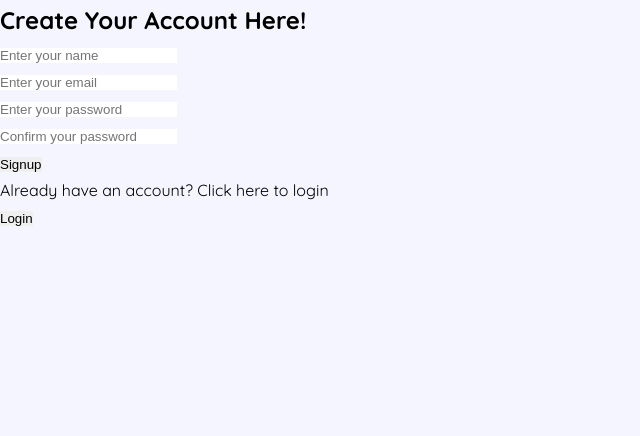
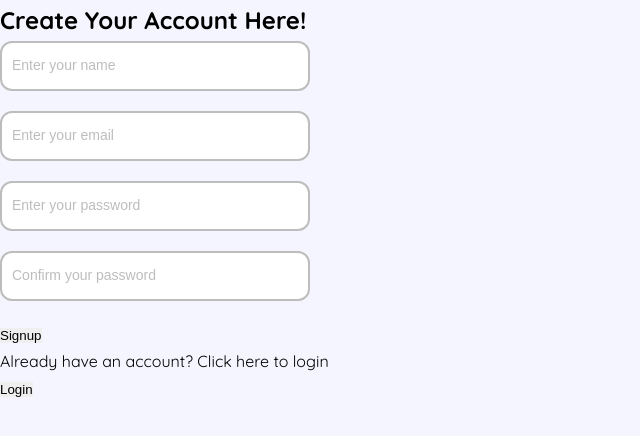
Before and after one commit to SaboorSohaib/Shoppingify-app-frontend, a React (Create React App) app: page /signup in a window 1280 px wide. Shown: the top 436 px of the page, without its empty margins (0-640 px from the left). Built offline with nearby package versions, Linux system fonts and the light colour scheme.

Commit message:
Add more style to item component

```diff
--- a/src/components/item/item.css
+++ b/src/components/item/item.css
@@ -1,3 +1,7 @@
+.Item__conatiner {
+  width: 70%;
+}
+
 .item {
   padding: 30px 0 0 30px;
   color: var(--color-black);
@@ -39,3 +43,85 @@
 .plus__button {
   color: #c1c1c4;
 }
+
+/* Add Item Style */
+
+.AddItem__container {
+  flex: 1;
+  padding-top: 30px;
+}
+
+/* form {
+  display: flex;
+  flex-direction: column;
+} */
+
+.form-group {
+  display: flex;
+  flex-direction: column;
+  margin-bottom: 20px;
+}
+
+input {
+  border: 2px solid #BDBDBD;
+  border-radius: 12px;
+  width: 310px;
+  height: 50px;
+}
+
+textarea {
+  border: 2px solid #BDBDBD;
+  border-radius: 12px;
+  width: 310px;
+  height: 100px;
+}
+
+.custom__select {
+  width: 310px;
+  height: 50px;
+  border: 2px solid #BDBDBD;
+  border-radius: 12px;
+  cursor: pointer;
+}
+
+.option {
+  /* Your custom styles for the individual options */
+  width: 294px !important;
+  height: 46px !important;
+  border-radius: 12px !important;
+}
+
+.button {
+  display: flex;
+  width: 50%;
+  justify-content: space-between;
+}
+
+.cancel__btn {
+  font-size: 16px;
+  font-weight: 700;
+  line-height: 20px;
+  background-color: transparent;
+  cursor: pointer;
+}
+
+.submit__btn {
+  border-radius: 12px;
+  background-color: var(--color-primary);
+  color: var(--color-white);
+  width: 81px;
+  height: 61px;
+  font-size: 16px;
+  font-weight: 700;
+  line-height: 20px;
+  cursor: pointer;
+}
+
+input::placeholder,
+textarea::placeholder {
+  font-size: 14px;
+  font-weight: 500;
+  line-height: 17px;
+  color: #BDBDBD;
+  padding: 10px 0px 0px 10px;
+}
```
